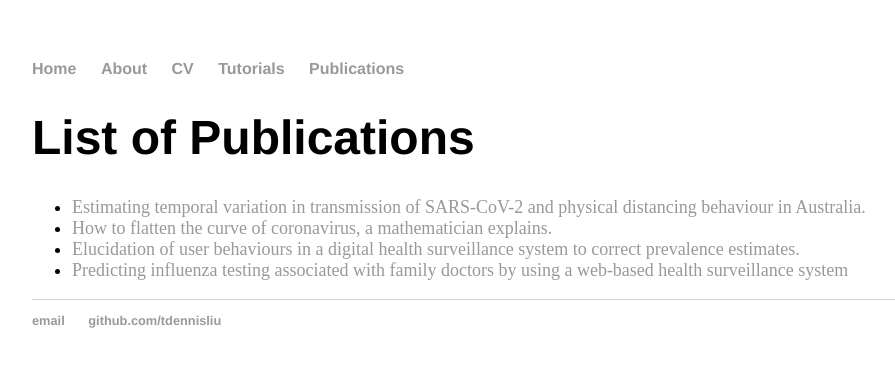
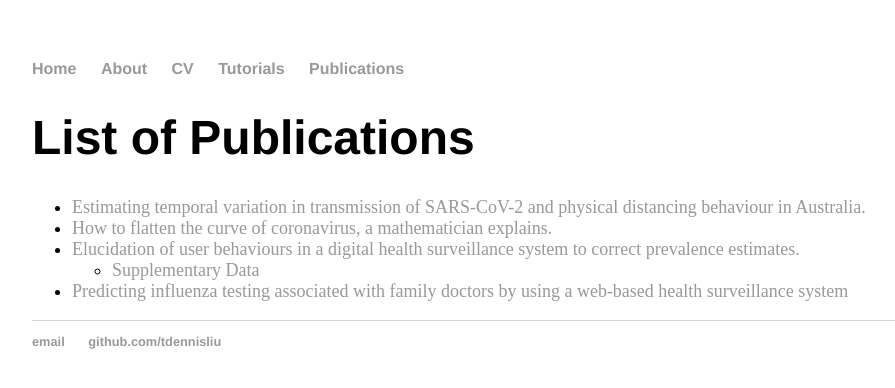
Before and after one commit to tdennisliu/tdennisliu.github.io, a Jekyll site: the page built from publications/index.html, in a window 1280 px wide. Shown: the top 388 px of the page, without its empty margins (160-1055 px from the left). Built offline with Jekyll 4.4.1, drawn with Linux system fonts in a browser that asks for light colours.

Commit message:
added back the supplementary files link

```diff
--- a/publications/index.html
+++ b/publications/index.html
@@ -9,6 +9,9 @@
         <li><a href="https://www.doherty.edu.au/uploads/content_doc/Technical_report_4_update_29July2020.pdf">Estimating temporal variation in transmission of SARS-CoV-2 and physical distancing behaviour in Australia.</a></li>
         <li><a href="https://theconversation.com/how-to-flatten-the-curve-of-coronavirus-a-mathematician-explains-133514">How to flatten the curve of coronavirus, a mathematician explains.</a></li>
         <li><a href="https://www.sciencedirect.com/science/article/pii/S175543652030030X#!">Elucidation of user behaviours in a digital health surveillance system to correct prevalence estimates.</a> </li>
+                    <ul>
+                <li><a href="FTBehaviour/Supplementary_Data.zip" download>Supplementary Data</a></li>
+                    </ul>
         <li><a href="FTtests/">Predicting influenza testing associated with family doctors by using a web-based health surveillance system</li>
     </ul>
 </font>
```
